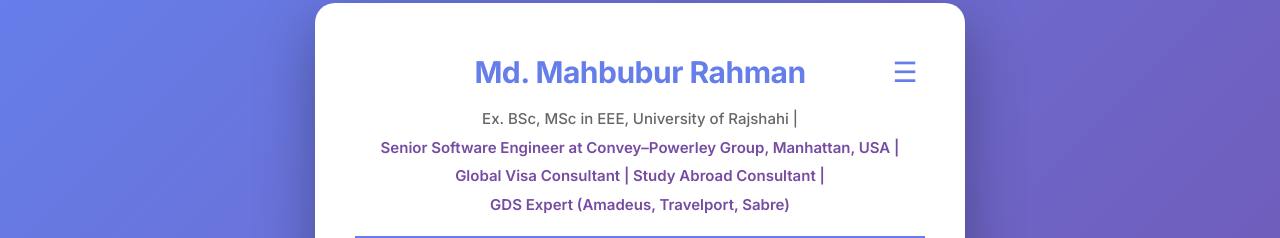
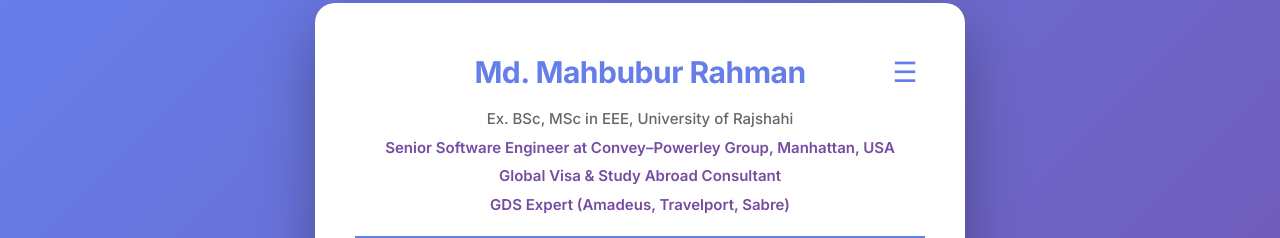
Before and after one commit to mahbub06ru/mahbub06ru.github.io, a plain HTML site: page index.html in a window 1280 px wide. Shown: the top 238 px of the page. Drawn offline with Linux system fonts and the light colour scheme.

Commit message:
updated and live

```diff
--- a/index.html
+++ b/index.html
@@ -554,9 +554,9 @@
           <a href="success.html" class="menu-item">Success Histories</a>
         </div>
       </div>
-      <div class="degree">Ex. BSc, MSc in EEE, University of Rajshahi |</div>
-      <div class="job-title">Senior Software Engineer at Convey–Powerley Group, Manhattan, USA |</div>
-      <div class="job-title">Global Visa Consultant | Study Abroad Consultant |</div>
+      <div class="degree">Ex. BSc, MSc in EEE, University of Rajshahi</div>
+      <div class="job-title">Senior Software Engineer at Convey–Powerley Group, Manhattan, USA</div>
+      <div class="job-title">Global Visa & Study Abroad Consultant</div>
       <div class="job-title">GDS Expert (Amadeus, Travelport, Sabre)</div>
     </div>
 
```
